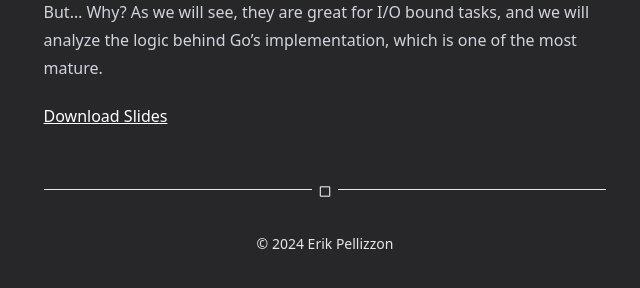
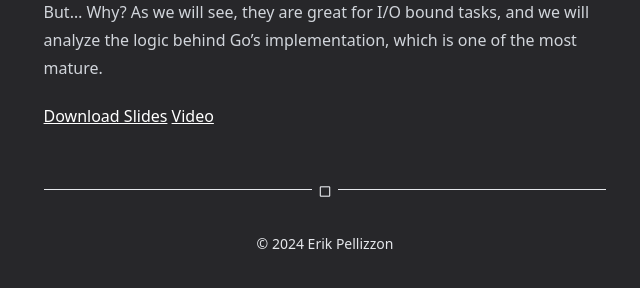
Before and after one commit to ErikPelli/erikpelli.github.io, a Jekyll site: the page built from speaker.md, in a window 1280 px wide. Shown: the part 542-830 px from the top of the page, without its empty margins (315-955 px from the left). Built offline with Jekyll 4.4.1, drawn with Linux system fonts in a browser that asks for light colours; nearby versions of some CDN libraries; some web fonts are replaced.

Commit message:
Add video to devfest presentation

```diff
--- a/speaker.md
+++ b/speaker.md
@@ -20,3 +20,4 @@ But... Why? As we will see, they are great for I/O bound tasks, and we will
 analyze the logic behind Go's implementation, which is one of the most mature.
 
 [Download Slides](/assets/pdf/speaker/rise-green-threads-v1.pdf)
+[Video](https://www.youtube.com/watch?v=AxiZTn0dzaw)
```
